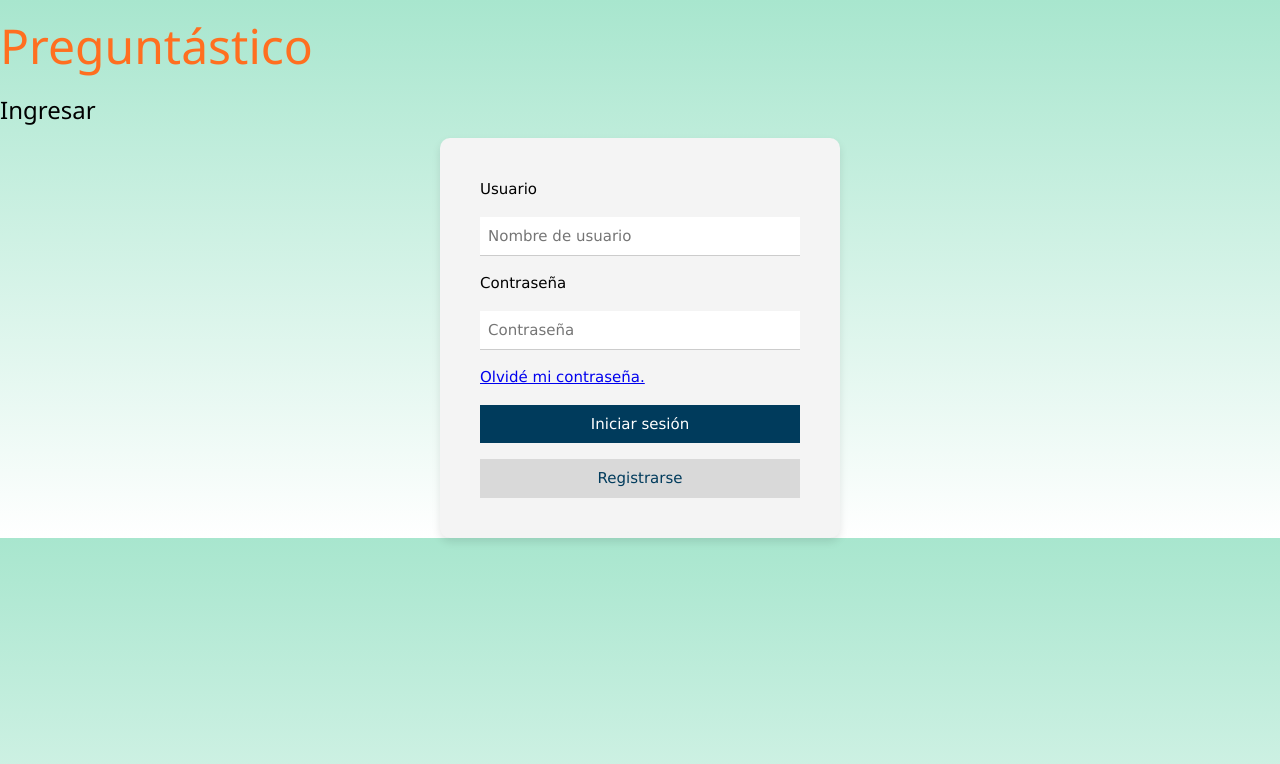
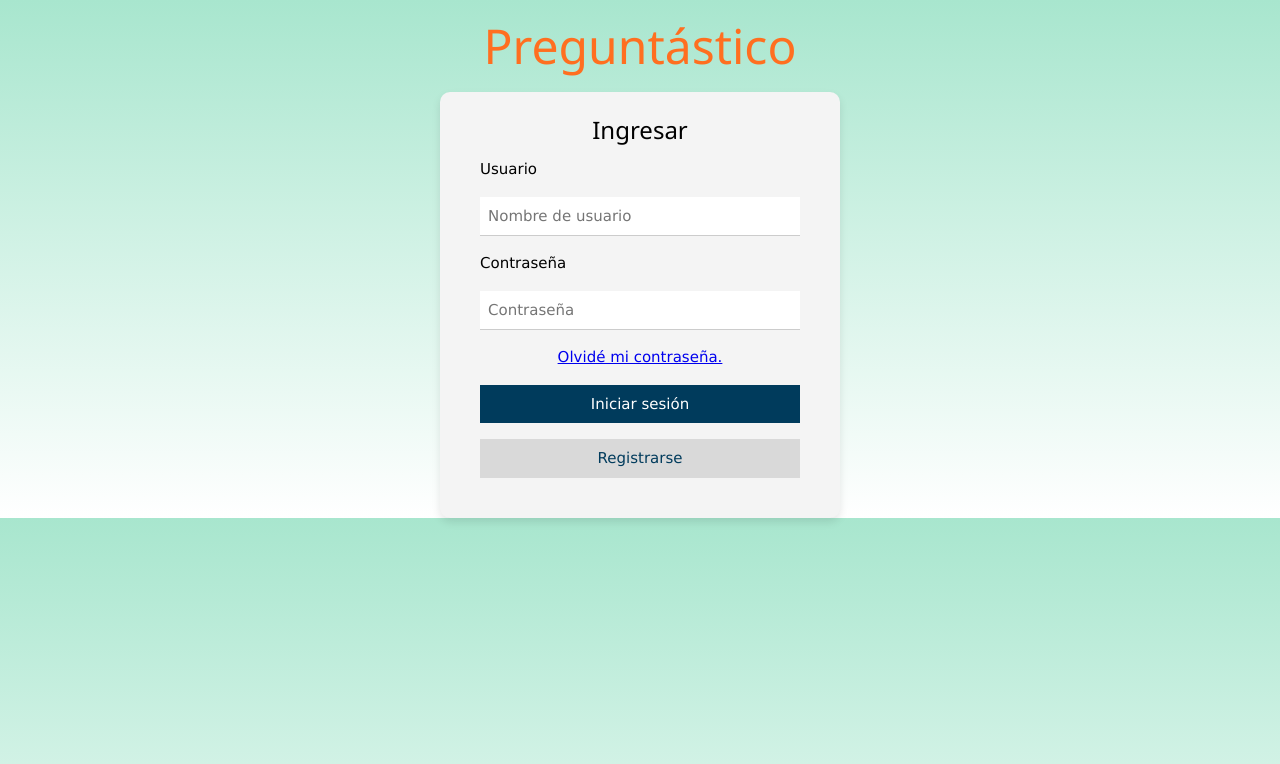
Before and after one commit to YaninaKramar/Preguntastico, a PHP site: page /view/loginView.php in a window 1280 px wide. Shown: the top 764 px of the page. Run offline with PHP 8.4, Linux system fonts and the light colour scheme.

Commit message:
Update loginView.php

```diff
--- a/TP-FinalPW2/view/loginView.php
+++ b/TP-FinalPW2/view/loginView.php
@@ -14,7 +14,7 @@
         .form-container{
             background-color: #f4f4f4;
             border-radius: 10px;
-            padding: 40px;
+            padding: 10px 40px 40px 40px;
             max-width: 400px;
             margin: auto;
             box-shadow: 0 4px 8px rgba(0,0,0,0.1);
@@ -41,14 +41,15 @@
     </style>
 </head>
 <body>
-<h1 class="w3-xxxlarge">Preguntástico</h1>
-<h2 class="w3-xlarge">Ingresar</h2>
+<h1 class="w3-xxxlarge w3-center">Preguntástico</h1>
+
 <form method="POST" action="" class="form-container">
+    <h2 class="w3-xlarge w3-center">Ingresar</h2>
     <label class="w3-left w3-margin-bottom">Usuario</label>
     <input class="w3-input w3-margin-bottom" type="text" name="usuario" placeholder="Nombre de usuario" required>
     <label class="w3-left w3-margin-bottom" >Contraseña</label>
     <input class="w3-input w3-margin-bottom" type="password" name="password" placeholder="Contraseña" required>
-    <a href="" class="password-link">Olvidé mi contraseña.</a>
+    <a href="" class="password-link w3-center">Olvidé mi contraseña.</a>
     <button type="submit" class="w3-button w3-block w3-margin-top btn-login">Iniciar sesión</button>
     <a href="" class="w3-button w3-block w3-margin-top btn-register">Registrarse</a>
 </form>
```
